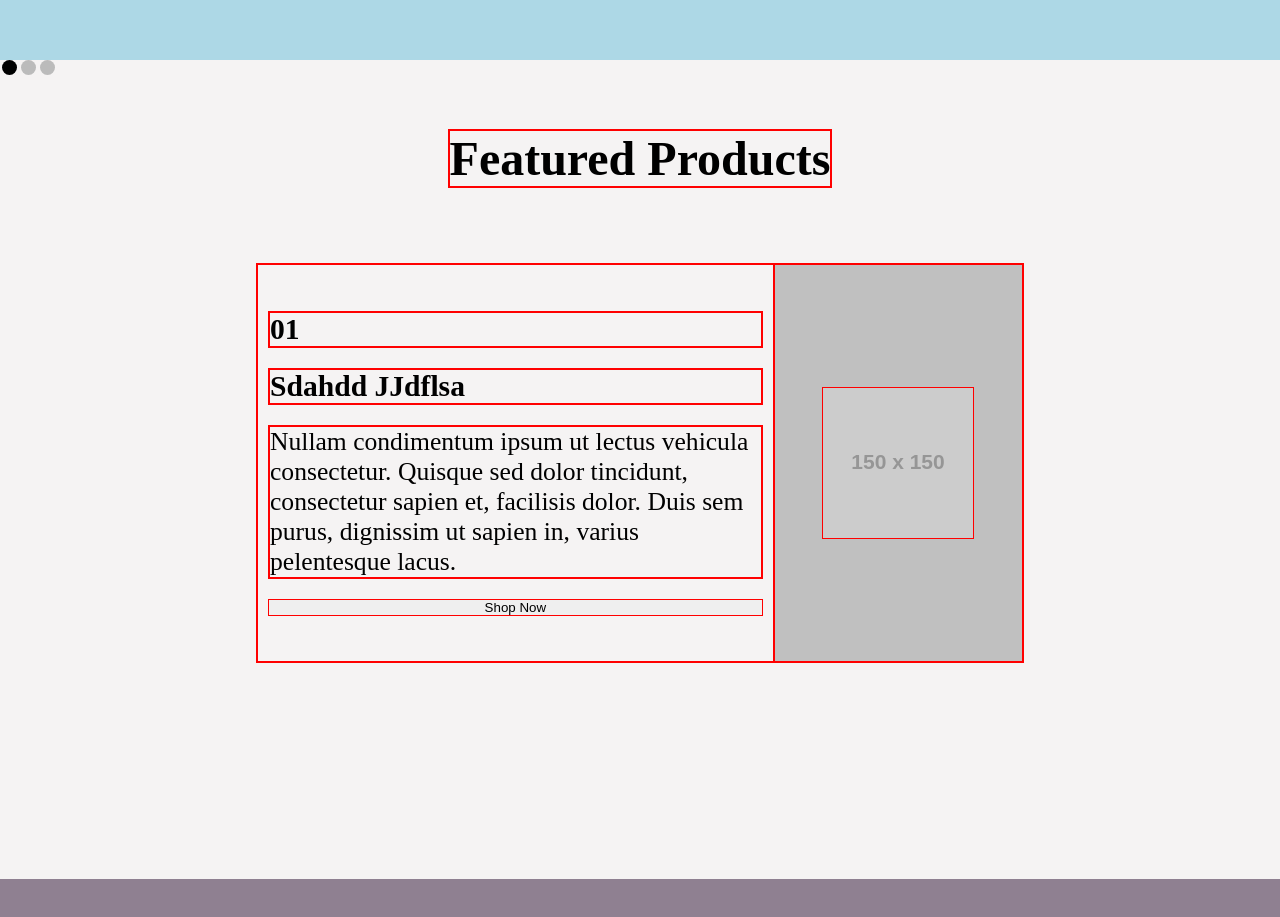
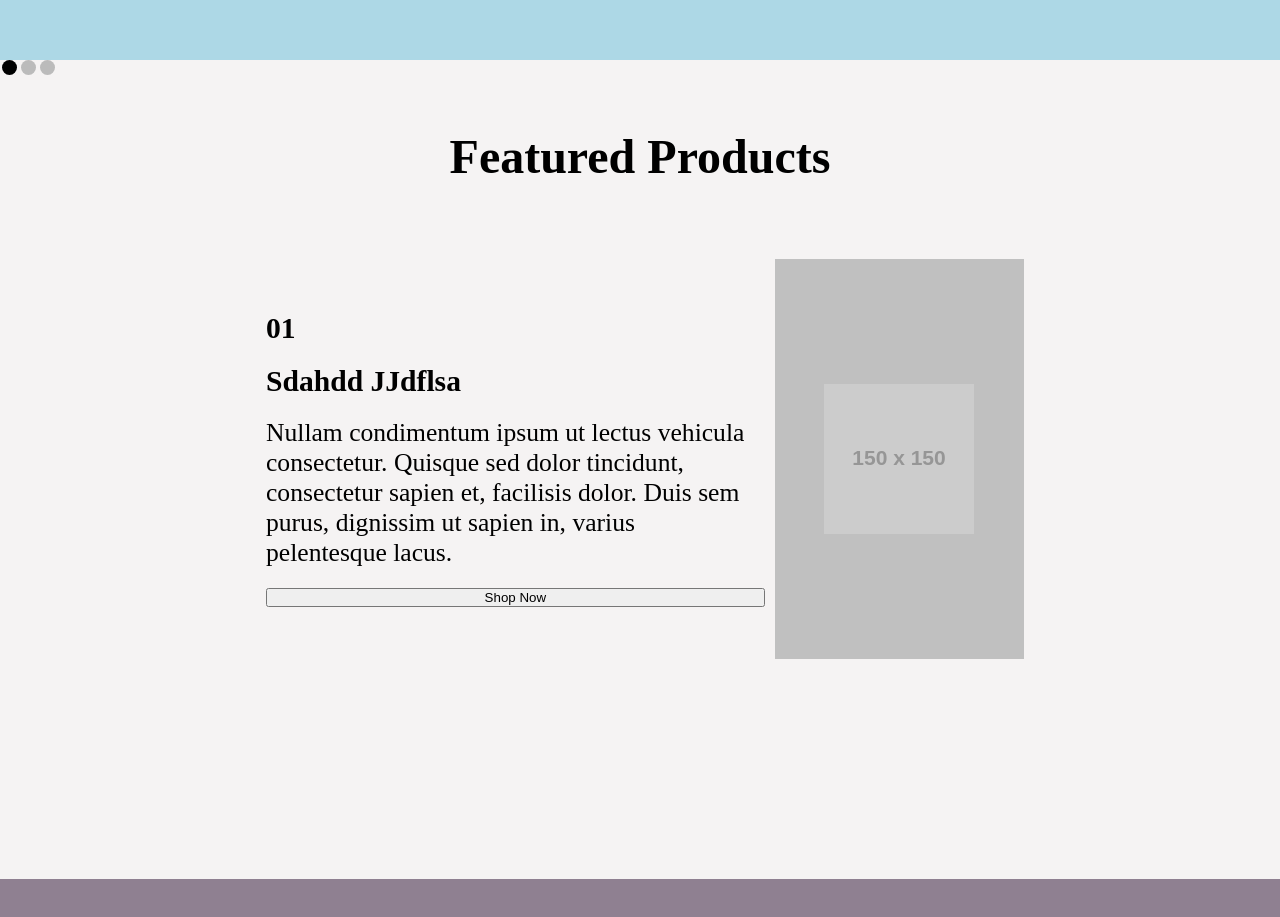
Before and after one commit to Gerrenkeith/my-landing-page, a plain HTML site: page index.html in a window 1280 px wide. Shown: the part 800-1717 px from the top of the page. Drawn offline with Linux system fonts and the light colour scheme; placeholder pictures from the web are drawn by us.

Commit message:
Removed red borders

```diff
--- a/style.css
+++ b/style.css
@@ -115,10 +115,6 @@ a {
 
 /* end of carousel */
 
-#info * {
-  border: 1px solid red;
-}
-
 #info {
   display: flex;
   flex-direction: column;
```
